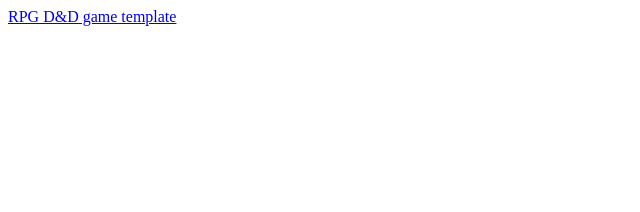
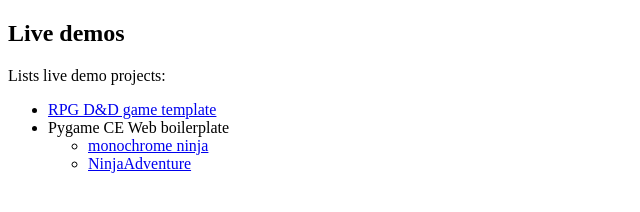
Before and after one commit to HubertReX/HubertReX.github.io, a plain HTML site: page index.html in a window 1280 px wide. Shown: the whole page, without its empty margins (0-640 px from the left). Drawn offline with Linux system fonts and the light colour scheme.

Commit message:
Update index.html

```diff
--- a/index.html
+++ b/index.html
@@ -1,2 +1,22 @@
-
-<a href="https://hubertrex.github.io/rpg-dd-game-template/">RPG D&ampD game template</a>
+<!DOCTYPE html>
+<html>
+<body>
+    <h2>Live demos</h2>
+    <p>Lists live demo projects:</p>
+    <ul>
+        <li>
+            <a href="https://hubertrex.github.io/rpg-dd-game-template/">RPG D&ampD game template</a>
+        </li>
+        <li>Pygame CE Web boilerplate
+        </li>
+            <ul>
+                <li>
+                    <a href="https://hubertrex.github.io/pygame-ce-web-boilerplate/monochrome_ninja/">monochrome ninja</a>
+                </li>
+                <li>
+                    <a href="https://hubertrex.github.io/pygame-ce-web-boilerplate/NinjaAdventure/">NinjaAdventure</a>
+                </li>
+            </ul>
+    </ul>
+</body>
+</html>
```
